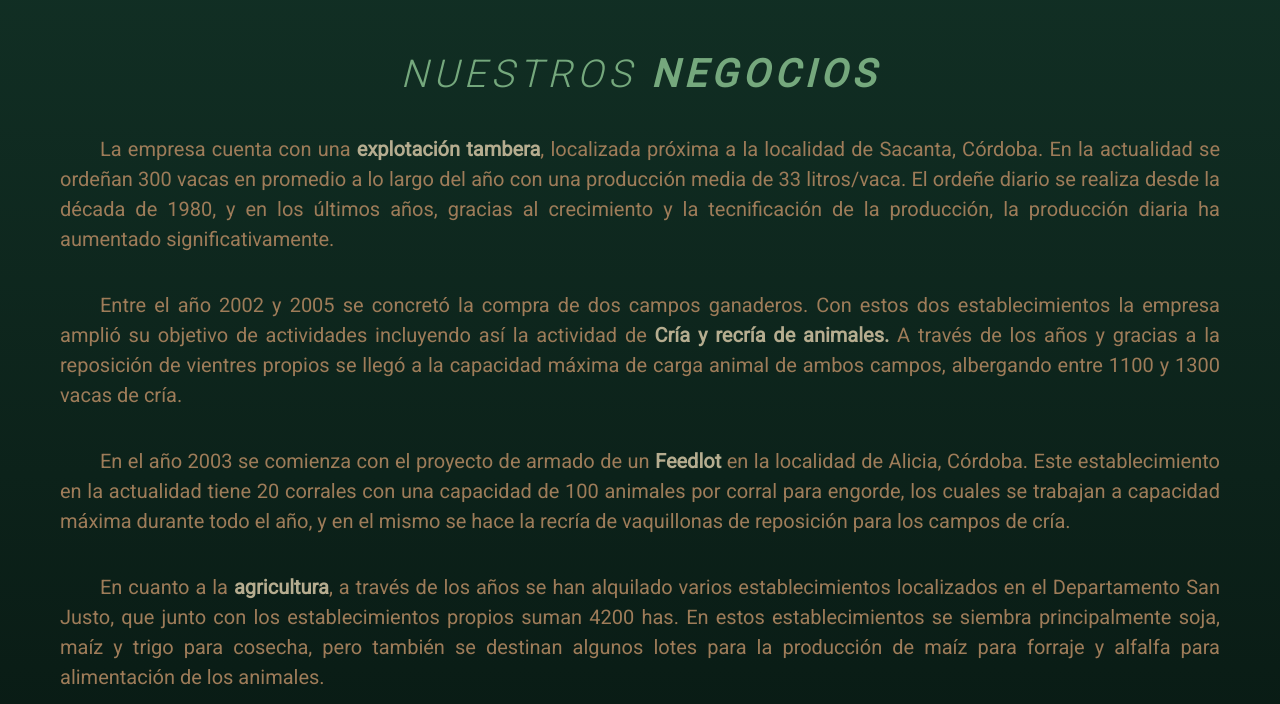
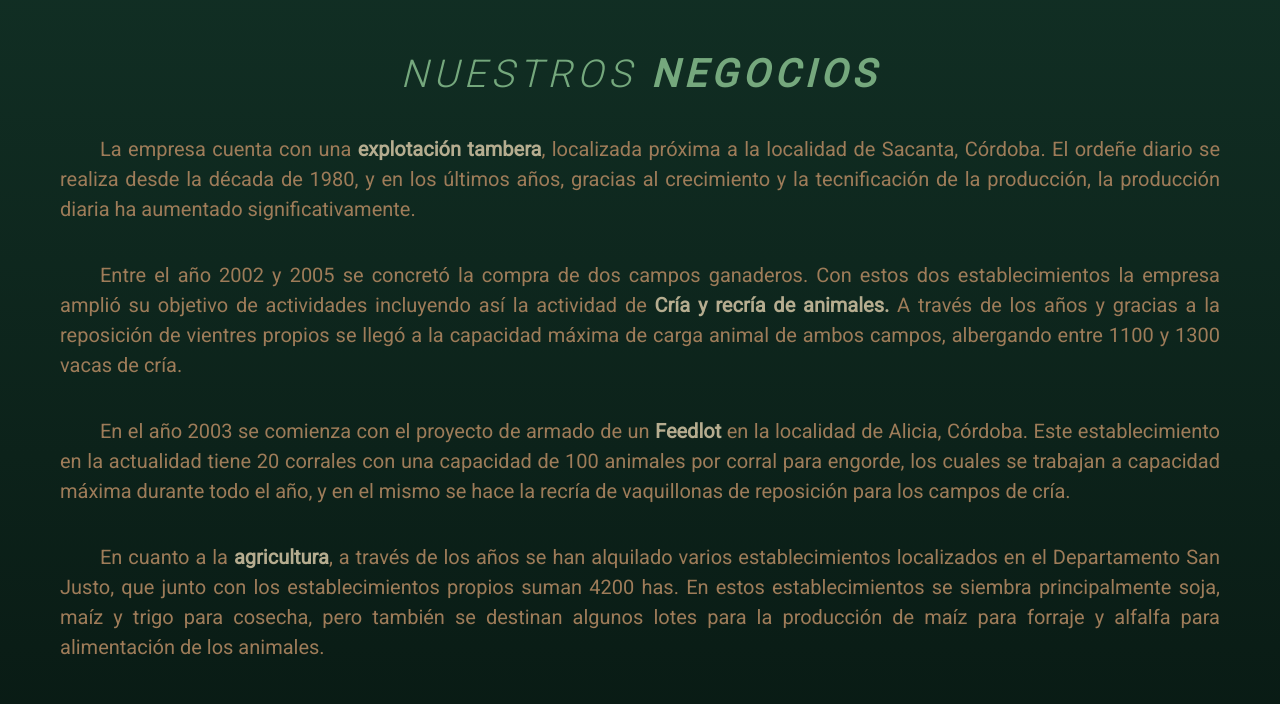
Before and after one commit to cataScalambro/Agro-DobleR, a website: page index.html in a window 1280 px wide. Shown: the part 1500-2204 px from the top of the page. Drawn offline with nearby package versions, Linux system fonts and the light colour scheme.

Commit message:
algunos arreglos

```diff
--- a/index.html
+++ b/index.html
@@ -66,7 +66,7 @@
         </section>
         <section class="contenedor3">
             <h2>NUESTROS <span class="texto-negrita">NEGOCIOS</span></h2>
-            <p style="text-indent:2em; line-height: 1.5;">La empresa cuenta con una <span class="texto-negrita">explotación tambera</span>, localizada próxima a la localidad de Sacanta, Córdoba.  En la actualidad se ordeñan 300 vacas en promedio a lo largo del año con una producción media de 33 litros/vaca. El ordeñe diario se realiza desde la década de 1980, y en los últimos años,  gracias al crecimiento y la tecnificación de la producción, la producción diaria ha aumentado significativamente.</p>
+            <p style="text-indent:2em; line-height: 1.5;">La empresa cuenta con una <span class="texto-negrita">explotación tambera</span>, localizada próxima a la localidad de Sacanta, Córdoba. El ordeñe diario se realiza desde la década de 1980, y en los últimos años, gracias al crecimiento y la tecnificación de la producción, la producción diaria ha aumentado significativamente.</p>
             <p style="text-indent:2em; line-height: 1.5;">Entre el año 2002 y 2005 se concretó la compra de dos campos ganaderos. Con estos dos establecimientos la empresa amplió su objetivo de actividades incluyendo así la actividad de <span class="texto-negrita">Cría y recría de animales.</span> A través de los años y gracias a la reposición de vientres propios se llegó a la capacidad máxima de carga animal de ambos campos, albergando entre 1100 y 1300 vacas de cría.</p>
             <p style="text-indent:2em; line-height: 1.5;">En el año 2003 se comienza con el proyecto de armado de un <span class="texto-negrita">Feedlot</span> en la localidad de Alicia, Córdoba. Este establecimiento en la actualidad tiene 20 corrales con una capacidad de 100 animales por corral para engorde, los cuales se trabajan a capacidad máxima durante todo el año, y en el mismo se hace la recría de vaquillonas de reposición para los campos de cría.</p>
             <p style="text-indent:2em; line-height: 1.5;">En cuanto a la <span class="texto-negrita">agricultura</span>, a través de los años se han alquilado varios establecimientos localizados en el Departamento San Justo, que junto con los establecimientos propios suman 4200 has. En estos establecimientos se siembra principalmente soja, maíz y trigo para cosecha, pero también se destinan algunos lotes para la producción de maíz para forraje y alfalfa para alimentación de los animales.</p>
```
